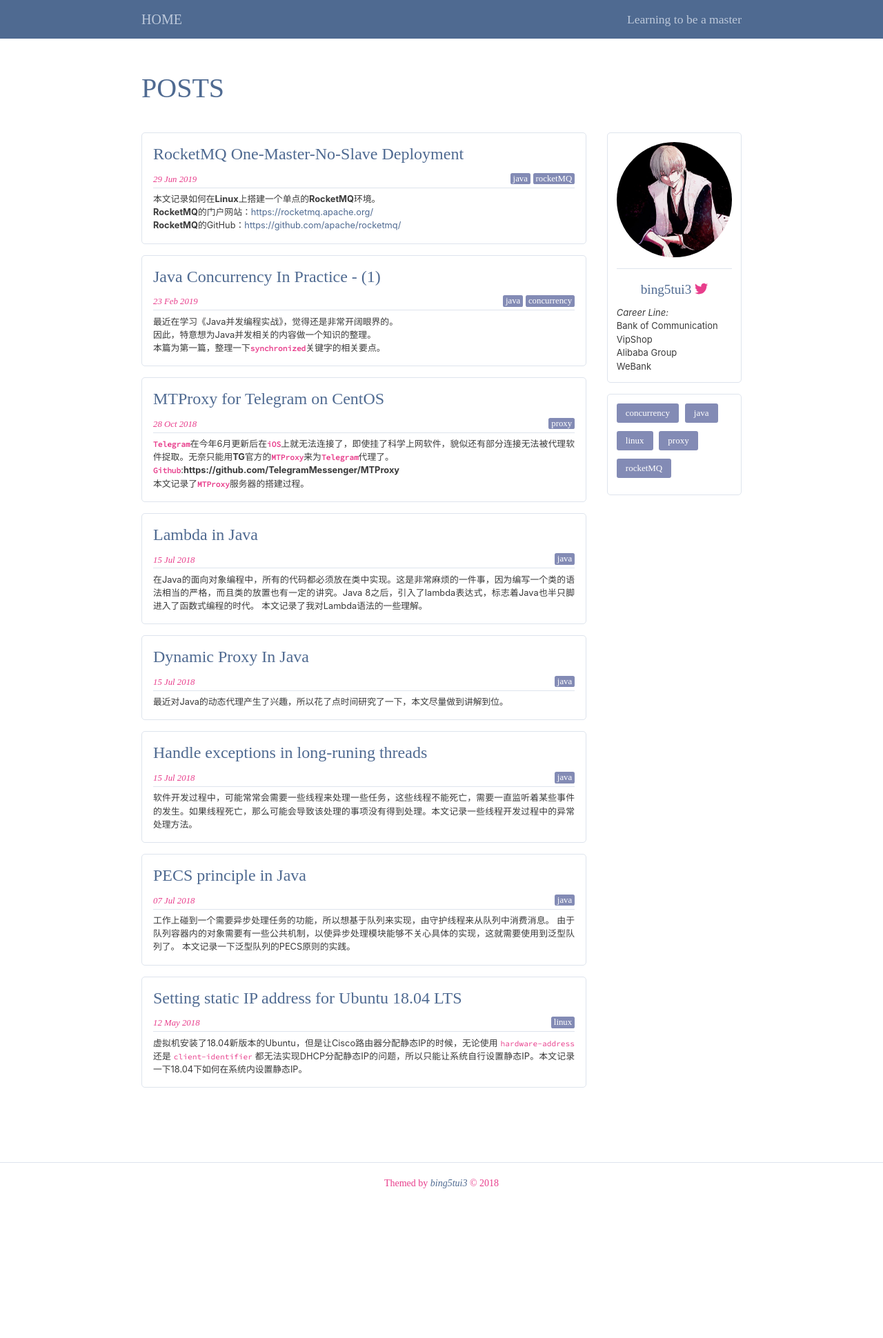
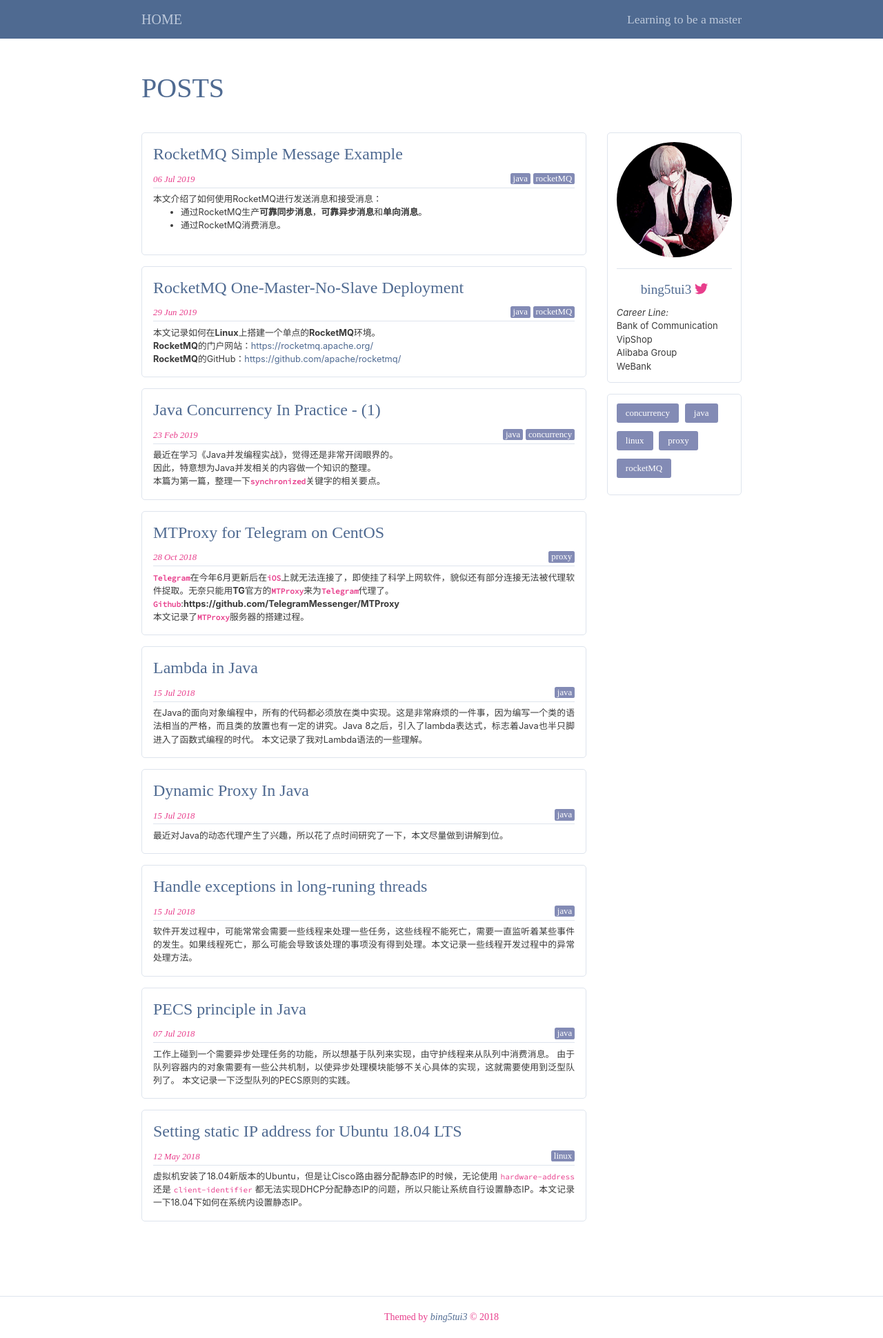
Before and after one commit to bing5tui3/bing5tui3.github.io, a Jekyll site: the page built from index.html, in a window 1280 px wide. Shown: the whole page at 69% size. Built offline with Jekyll 4.4.1, drawn with Linux system fonts in a browser that asks for light colours; nearby versions of some CDN libraries; some web fonts are replaced; before the commit the page ends 1746 px from its top, so only the background shows below that; some of the changed lines change nothing that is shown.

Commit message:
add rocketmq simple message example

````diff
--- /dev/null
+++ b/_posts/RocketMQ/2019-07-06-RocketMQ-Simple-message-example.markdown
@@ -0,0 +1,232 @@
+---
+title: RocketMQ Simple Message Example
+layout: post
+date:   2019-07-06
+author: "bing5tui3"
+tags: [java, rocketMQ]
+categories: [rocketMQ]
+excerpt_separator: <!--more-->
+---
+
+本文介绍了如何使用RocketMQ进行发送消息和接受消息：
+
+- 通过RocketMQ生产**可靠同步消息**，**可靠异步消息**和**单向消息**。
+- 通过RocketMQ消费消息。
+
+<!--more-->
+
+#### 初始化本地开发环境
+
+##### 添加依赖
+
+首先通过自己熟悉的方式创建一个Demo项目。
+
+在项目中添加依赖：
+
+```
+<dependency>
+    <groupId>org.apache.rocketmq</groupId>
+    <artifactId>rocketmq-client</artifactId>
+    <version>4.5.1</version>
+</dependency>
+```
+
+注意这边的`version`需要和你实际部署的**RocketMQ**版本一致。
+
+##### 基本配置
+
+配置**Host**（我的**RocketMQ**部署地址是10.0.1.15）：
+``` bash
+# rocketMQ
+10.0.1.15 rocketmq-broker-master
+10.0.1.15 rocketmq-namesrv
+```
+
+项目中创建如下包结构：
+```
+- src
++ -- main
+|  + -- java
+|     + -- common     # 公共类，如常量类等
+|     + -- consumer   # 消费者
+|     + -- producer   # 生产者
+——
+```
+
+在**common**包下，我们创建一个常量类，保存一些配置信息：
+
+``` java
+public class Constants {
+    // rocketmq-namesrv 是rocketMQ NameServer的Ip地址，在我这边是10.0.1.15
+    public static final String NAME_SERVER_ADDRESS = "rocketmq-namesrv:9876";
+    // Topic
+    public static final String TOPIC_TEST = "B5T3-TestTopic";
+    // Tag
+    public static final String TAG_TEST = "B5T3-TestTag";
+}
+```
+
+这边我们配置了**NameServer**服务器地址和端口，**Topic**名称，**Tag**名称。
+
+
+#### 编写一个简单的消费者
+
+``` java
+public class SimpleConsumer {
+    public static void main(String[] args) throws Exception {
+        // 通过给定的消费者组名称初始化消费者
+        DefaultMQPushConsumer consumer = new DefaultMQPushConsumer("simple_consumer_group");
+        // 设置NameServer地址
+        consumer.setNamesrvAddr(Constants.NAME_SERVER_ADDRESS);
+        // 订阅B5T3-TestTopic下的所有Tag消息
+        consumer.subscribe(TOPIC_TEST, "*");
+        // 注册一个并发监听器
+        consumer.registerMessageListener(new MessageListenerConcurrently() {
+            public ConsumeConcurrentlyStatus consumeMessage(List<MessageExt> msgs, ConsumeConcurrentlyContext context) {
+                // 简单打印消息体
+                msgs.forEach(msg -> System.out.println(new String(msg.getBody())));
+                // 返回成功
+                return ConsumeConcurrentlyStatus.CONSUME_SUCCESS;
+            }
+        });
+        // 消费者启动
+        consumer.start();
+
+        System.out.println("Consumer started!");
+    }
+}
+```
+
+#### 编写三种类型的生产者
+
+生产者有三种基本的类型：
+
+- 同步发送消息的生产者
+- 异步发送消息的生产者
+- 单向发送消息的生产者（无需消费者响应）
+
+##### 同步发送消息的生产者
+
+在**producer**包下新建一个`SimpleSyncProducer`类：
+
+``` java
+public class SimpleSyncProducer {
+    public static void main(String[] args) throws Exception {
+        // 通过生产者组名称来初始化一个生产者
+        DefaultMQProducer producer = new DefaultMQProducer("simple_sync_producer_group");
+        // 设置NameServer地址
+        producer.setNamesrvAddr(Constants.NAME_SERVER_ADDRESS);
+        // 生产者启动
+        producer.start();
+        // 发送100条消息
+        for (int i = 0; i < 100; i++) {
+            // 消息实体组装
+            Message message = new Message(
+                    Constants.TOPIC_TEST, /* TOPIC */
+                    Constants.TAG_TEST,   /* TAG */
+                    ("Hello World from SyncProducer, message count: " + i)
+                            .getBytes(RemotingHelper.DEFAULT_CHARSET)
+            );
+            // 同步发送直接调用send方法
+            SendResult result = producer.send(message);
+            // 打印返回
+            System.out.println(result);
+        }
+        // 关闭生产者
+        producer.shutdown();
+    }
+}
+```
+
+##### 异步发送消息的生产者
+
+在**producer**包下新建一个`SimpleAsyncProducer`类：
+
+``` java
+public class SimpleAsyncProducer {
+    public static void main(String[] args) throws Exception {
+        // 通过生产者组名称初始化一个生产者
+        DefaultMQProducer producer = new DefaultMQProducer("simple_async_producer_group");
+        // 设置NameServer地址
+        producer.setNamesrvAddr(Constants.NAME_SERVER_ADDRESS);
+        // 生产者启动
+        producer.start();
+        // 失败不重试
+        producer.setRetryTimesWhenSendAsyncFailed(0);
+        // 发送100条消息
+        for (int i = 0; i < 100; i++) {
+            final int index = i;
+            // 组装消息
+            Message message = new Message(
+                    Constants.TOPIC_TEST,
+                    Constants.TAG_TEST,
+                    "Order " + i,
+                    ("Hello World From AsyncProducer " + i)
+                            .getBytes(RemotingHelper.DEFAULT_CHARSET)
+            );
+            // 异步发送消息，设置一个callBack函数
+            producer.send(message, new SendCallback() {
+                /**
+                 * 发送成功打印消息ID
+                 * @param sendResult
+                 */
+                @Override
+                public void onSuccess(SendResult sendResult) {
+                    System.out.printf("%-10d OK %s %n", index, sendResult.getMsgId());
+                }
+
+                /**
+                 * 发送失败打印错误堆栈
+                 * @param e
+                 */
+                @Override
+                public void onException(Throwable e) {
+                    System.out.printf("%-10d Exception %s %n", index, e);
+                    e.printStackTrace();
+                }
+            });
+        }
+        // 等待1秒
+        Thread.sleep(1000);
+        // 关闭生产者
+        producer.shutdown();
+    }
+}
+```
+
+##### 单向发送消息的生产者
+
+在**producer**包下新建一个`SimpleOnewayProducer`类：
+
+``` java
+public class SimpleOnewayProducer {
+    public static void main(String[] args) throws Exception {
+        // 通过生产者组名称初始化一个生产者
+        DefaultMQProducer producer = new DefaultMQProducer("simple_oneway_producer_group");
+        // 设置NameServer地址
+        producer.setNamesrvAddr(Constants.NAME_SERVER_ADDRESS);
+        // 生产者启动
+        producer.start();
+        // 发送100条消息
+        for (int i = 0; i < 100; i++) {
+            // 组装消息
+            Message message = new Message(
+                    Constants.TOPIC_TEST,
+                    Constants.TAG_TEST,
+                    ("Hello World From OnewayProducer " + i)
+                            .getBytes(RemotingHelper.DEFAULT_CHARSET)
+            );
+            // 发送单向消息
+            producer.sendOneway(message);
+        }
+        // 关闭生产者
+        producer.shutdown();
+    }
+}
+```
+
+#### 测试
+
+可以将生产者和消费者的`main`方法分别运行一下，看看打印的效果。
+
+由于**RocketMQ**的消息在**Broker**端是持久化存储的，所以，无论先启动**Consumer**还是先启动**Producer**，消息都不会丢失，也就是最后**Consumer**都将消费到消息。
--- a/css/custom/_variables.scss
+++ b/css/custom/_variables.scss
@@ -16,7 +16,7 @@ $b5t3-lncolor-1: #dee4ed;
 // hover
 $b5t3-hvcolor-1: #486184;
 // content head color
-$b5t3-hcolor-1: #509180;
+$b5t3-hcolor-1: #5b79a4;
 // blockquote color
 $b5t3-bqcolor: #dee5ed;
 // table of contents
--- a/css/main.scss
+++ b/css/main.scss
@@ -320,3 +320,7 @@ code {
   }
   border-bottom: 1px solid $b5t3-lncolor-1;
 }
+
+h2 {
+  font-size: 3rem;
+}
````
